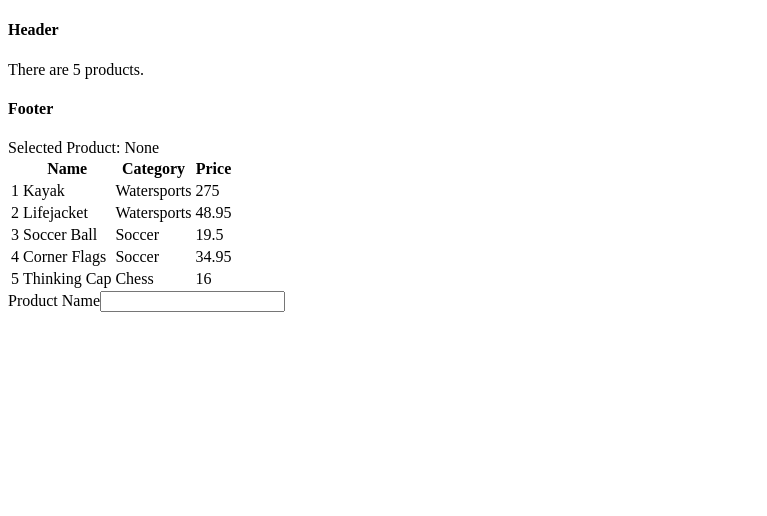
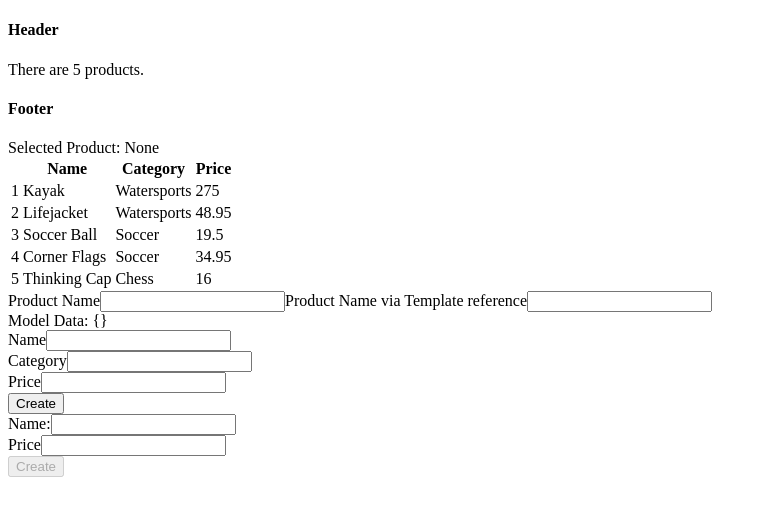
Before and after one commit to ToanNN/angular-in-depth, an Angular app: page / in a window 1280 px wide. Shown: the top 516 px of the page, without its empty margins (0-767 px from the left). Built offline with nearby package versions, Linux system fonts and the light colour scheme.

Commit message:
Validate form

```diff
--- a/src/app/app.module.ts
+++ b/src/app/app.module.ts
@@ -1,4 +1,5 @@
 import { NgModule } from '@angular/core';
+import { FormsModule } from '@angular/forms';
 import { BrowserModule } from '@angular/platform-browser';
 
 import { AppRoutingModule } from './app-routing.module';
@@ -12,7 +13,8 @@ import { ProductComponent } from './product.component';
   ],
   imports: [
     BrowserModule,
-    AppRoutingModule
+    AppRoutingModule,
+    FormsModule
   ],
   providers: [],
   bootstrap: [AppComponent]
--- a/src/app/product.component.html
+++ b/src/app/product.component.html
@@ -1,6 +1,6 @@
 <div class="m-2">
   <div class="bg-info text-white p-2">
-    Selected Product: {{ selectedProduct || "None" }}
+    Selected Product: {{ cooko.value || "None" }}
   </div>
   <table class="table table-sm table-bordered">
     <tr>
@@ -22,5 +22,81 @@
   <div class="form-group">
     <label>Product Name</label>
     <input class="form-control" (input)="setSelectedProduct($event.target)" />
+
+    <label>Product Name via Template reference</label>
+    <input class="form-control" #cooko [(ngModel)]="selectedProduct" />
   </div>
 </div>
+
+<div class="m-2">
+  <div class="bg-info text-white mb-2 p-2">Model Data: {{ jsonProduct }}</div>
+  <div class="form-group">
+    <label>Name</label>
+    <input class="form-control" [(ngModel)]="newProduct.name" />
+  </div>
+  <div class="form-group">
+    <label>Category</label>
+    <input class="form-control" [(ngModel)]="newProduct.category" />
+  </div>
+  <div class="form-group">
+    <label>Price</label>
+    <input class="form-control" [(ngModel)]="newProduct.price" />
+  </div>
+  <button class="btn btn-primary" (click)="addProduct(newProduct)">
+    Create
+  </button>
+</div>
+
+<form novalidate (ngSubmit)="submitForm(form)" #form="ngForm">
+  <div
+    class="bg-danger text-white p-2 mb-2"
+    *ngIf="submittingForm && form.invalid"
+  >
+    There are problems with the form
+  </div>
+  <div class="form-group">
+    <label>Name:</label>
+    <input
+      class="form-control"
+      name="name"
+      [(ngModel)]="newProduct.name"
+      required
+      minlength="6"
+      pattern="^[A-Za-z]+$"
+      #name="ngModel"
+    />
+    <ul class="text-danger list-unstyled" *ngIf="name.dirty && name.invalid">
+      <li *ngFor="let error of getValidationMessages(name, 'name')">
+        {{ error }}
+      </li>
+    </ul>
+  </div>
+  <div class="form-group">
+    <label>Price</label>
+    <input
+      class="form-control"
+      name="price"
+      [(ngModel)]="newProduct.price"
+      #price="ngModel"
+      required
+      pattern="^[0-9\.]+$"
+    />
+    <ul
+      class="text-danger list-unstyled"
+      *ngIf="(submittingForm || price.dirty) && price.invalid"
+    >
+      <li *ngFor="let error of getValidationMessages(price)">
+        {{ error }}
+      </li>
+    </ul>
+  </div>
+
+  <button
+    class="btn btn-primary"
+    type="submit"
+    [disabled]="form.invalid"
+    [class.btn-secondary]="form.invalid"
+  >
+    Create
+  </button>
+</form>
--- a/src/app/product.component.ts
+++ b/src/app/product.component.ts
@@ -1,4 +1,5 @@
 import { ApplicationRef, Component } from "@angular/core";
+import { NgForm } from "@angular/forms";
 
 import { Product } from "./model/product.model";
 import { Model } from "./model/repository.model";
@@ -27,4 +28,43 @@ export class ProductComponent {
   }
 
   selectedProduct: string | undefined;
+
+  newProduct: Product = new Product();
+  get jsonProduct() {
+    return JSON.stringify(this.newProduct);
+  }
+  addProduct(p: Product) {
+    console.log("New Product: " + this.jsonProduct);
+  }
+
+  getValidationMessages(state: any, elementName?: string) {
+    elementName = state.path || elementName;
+    let messages: string[] = [];
+    if (state.errors) {
+      for (let errorName in state.errors) {
+        switch (errorName) {
+          case "required":
+            messages.push(`You must enter a ${elementName}`);
+            break;
+          case 'minlength':
+            messages.push(`A ${elementName} must be at least ${state.errors['minlength'].requiredLength} characters`);
+            break;
+          case 'pattern':
+            messages.push(`${elementName} contains illegal characters`);
+            break;
+        }
+      }
+    }
+    return messages;
+  }
+  submittingForm: boolean = false;
+  submitForm(form: NgForm) {
+    this.submittingForm = true;
+    if (form.valid) {
+      this.addProduct(this.newProduct);
+      this.newProduct = new Product();
+      form.reset();
+      this.submittingForm = false;
+    }
+  }
 }
```
